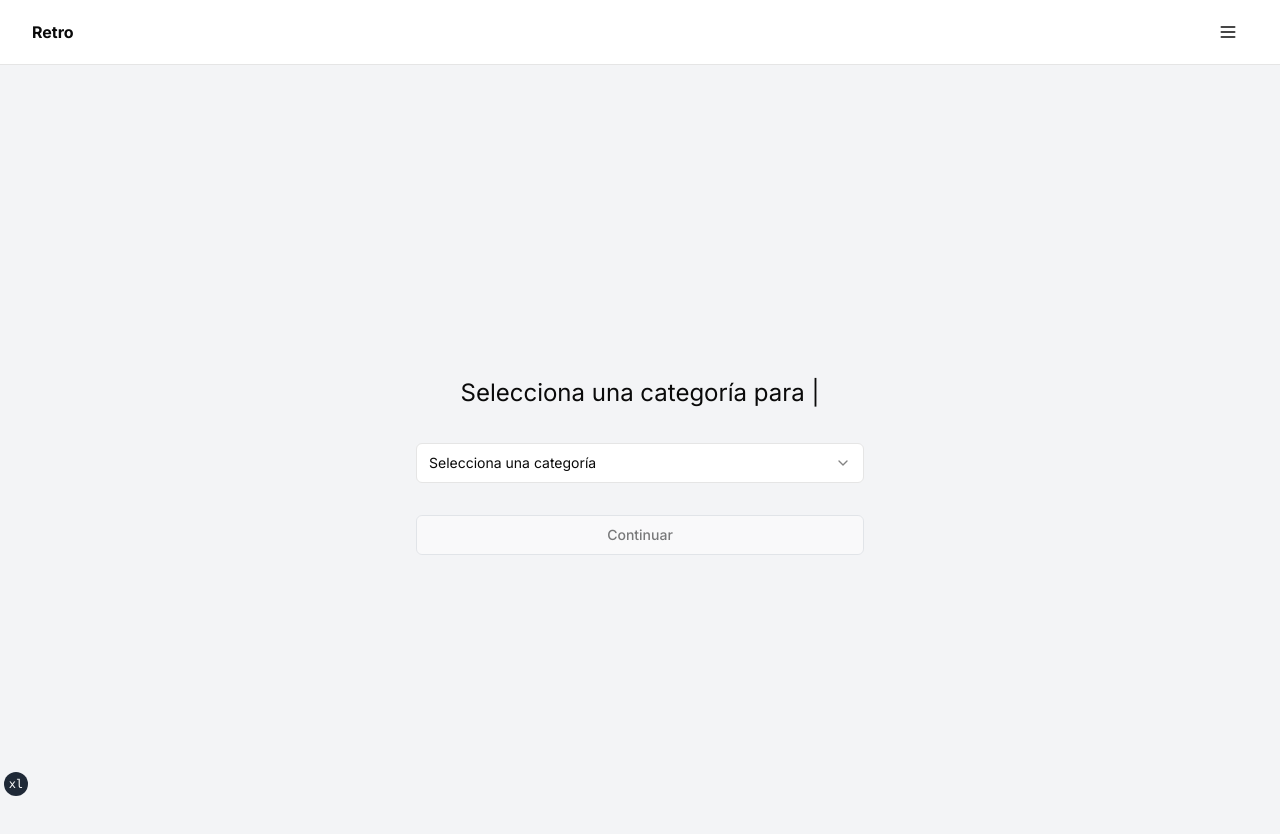
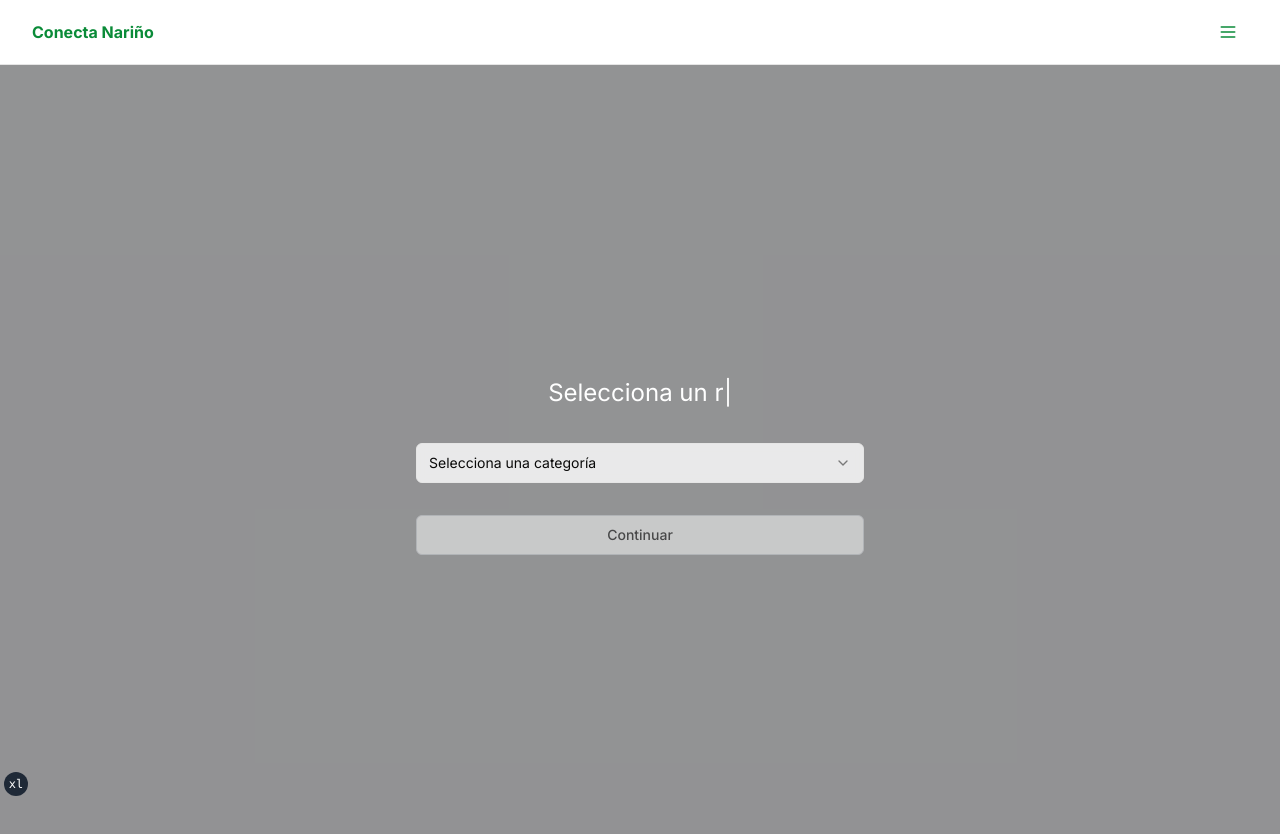
Before and after one commit to Saidres/conecta-narino, a Next.js app: page /rol in a window 1280 px wide. Shown: the top 834 px of the page. Built offline with nearby package versions, Linux system fonts and the light colour scheme.

Commit message:
Integracion de asistente virtual

```diff
--- a/app/layout.tsx
+++ b/app/layout.tsx
@@ -7,7 +7,7 @@ import { cn } from "@/lib/utils"
 import { SiteHeader } from "@/components/site-header"
 import { TailwindIndicator } from "@/components/tailwind-indicator"
 import { ThemeProvider } from "@/components/theme-provider"
-
+import Script from 'next/script'
 export const metadata: Metadata = {
   title: {
     default: siteConfig.name,
@@ -53,6 +53,8 @@ export default function RootLayout({ children }: RootLayoutProps) {
             </div>
             <TailwindIndicator />
           </ThemeProvider>
+          <Script src="https://cdn.botpress.cloud/webchat/v2.2/inject.js"></Script>
+          <Script src="https://files.bpcontent.cloud/2024/12/12/02/20241212021003-7H321CGC.js"></Script>
         </body>
       </html>
     </>
--- a/app/rol/page.tsx
+++ b/app/rol/page.tsx
@@ -4,45 +4,94 @@ import { useState } from 'react'
 import { TypeAnimation } from 'react-type-animation'
 import { Select, SelectContent, SelectItem, SelectTrigger, SelectValue } from "@/components/ui/select"
 import { Button } from "@/components/ui/button"
+import YouTube from 'react-youtube'
+import {useRouter} from 'next/navigation'
 
 export default function Home() {
-  const [selectedCategory, setSelectedCategory] = useState<string>('')
+  const [selectedCategory, setSelectedCategory] = useState<string>('');
+  const router = useRouter()
+
+
 
   const handleContinue = () => {
     if (selectedCategory) {
       console.log(`Continuing with category: ${selectedCategory}`)
       // Aquí puedes agregar la lógica para continuar
+      switch (selectedCategory) {
+        case "operarioTuristico":
+          router.push('/')
+          break;
+        case "productorAgricola":
+          router.push('/')
+          break;
+        case "turista":
+          router.push('/')
+          break;
+        default:
+
+          break;
+      }
     } else {
       alert('Por favor, selecciona una categoría antes de continuar.')
     }
   }
 
+  // Configuraciones de YouTube
+  const youtubeOpts = {
+    height: '100%',
+    width: '100%',
+    playerVars: {
+      autoplay: 1, // Auto reproducir
+      mute: 1, // Silenciar
+      loop: 1, // Bucle
+      controls: 0, // Ocultar controles
+      showinfo: 0,
+      modestbranding: 1,
+      playlist: 'up5z3CfFZ_U' // ID del video para loop
+    }
+  }
+
+
   return (
-    <main className="flex min-h-screen flex-col items-center justify-center p-24 bg-gray-100">
-      <div className="w-full max-w-md space-y-8">
-        <div className="text-center">
+    <main className="relative flex min-h-screen flex-col items-center justify-center p-24 bg-gray-100 overflow-hidden">
+      {/* Fondo de YouTube */}
+      <div className="absolute inset-0 z-0">
+        <YouTube
+          videoId="up5z3CfFZ_U"
+          opts={youtubeOpts}
+          className="absolute inset-0 w-full h-full"
+          iframeClassName="absolute inset-0 w-full h-full pointer-events-none"
+        />
+      </div>
+
+      {/* Capa de oscurecimiento para mejorar legibilidad */}
+      <div className="absolute inset-0 bg-black/40 z-10"></div>
+
+      <div className="relative z-20 w-full max-w-md space-y-8">
+        <div className="text-center text-white">
           <TypeAnimation
             sequence={[
-              'Bienvenido a nuestra aplicación',
+              'Vive Nariño',
               1000,
-              'Selecciona una categoría para continuar',
+              'Selecciona un rol para continuar',
               1000,
             ]}
             wrapper="h2"
             speed={50}
             style={{ fontSize: '1.5em', display: 'inline-block' }}
             repeat={Infinity}
+            className="text-white"
           />
         </div>
 
         <Select onValueChange={setSelectedCategory}>
-          <SelectTrigger className="w-full">
+          <SelectTrigger className="w-full bg-white/80 backdrop-blur-sm">
             <SelectValue placeholder="Selecciona una categoría" />
           </SelectTrigger>
           <SelectContent>
-            <SelectItem value="categoria1">Categoría 1</SelectItem>
-            <SelectItem value="categoria2">Categoría 2</SelectItem>
-            <SelectItem value="categoria3">Categoría 3</SelectItem>
+            <SelectItem value="operarioTuristico">Operario turístico</SelectItem>
+            <SelectItem value="productorAgricola">Productor agrícola</SelectItem>
+            <SelectItem value="turista">Turista</SelectItem>
           </SelectContent>
         </Select>
 
--- a/components/main-nav.tsx
+++ b/components/main-nav.tsx
@@ -15,7 +15,7 @@ export function MainNav({ items }: MainNavProps) {
     <div className="flex gap-6 md:gap-10">
       <Link href="/" className="flex items-center space-x-2">
         {/* <Icons.logo className="h-6 w-6" /> */}
-        <span className="inline-block font-bold">{siteConfig.name}</span>
+        <span className="inline-block font-bold text-spring-green-700">{siteConfig.name}</span>
       </Link>
       {items?.length ? (
         <nav className="flex gap-6">
@@ -26,8 +26,8 @@ export function MainNav({ items }: MainNavProps) {
                   key={index}
                   href={item.href}
                   className={cn(
-                    "flex items-center text-sm font-medium text-muted-foreground",
-                    item.disabled && "cursor-not-allowed opacity-80"
+                    "flex items-center text-sm",
+                    item.disabled && "cursor-not-allowed opacity-80 text-spring-green-800"
                   )}
                 >
                   {item.title}
--- a/components/site-header.tsx
+++ b/components/site-header.tsx
@@ -21,10 +21,10 @@ export function SiteHeader() {
               <div
                 className={buttonVariants({
                   size: "icon",
-                  variant: "ghost",
+                  variant: "ghost"
                 })}
               >
-                <Icons.menu className="h-5 w-5 fill-current" />
+                <Icons.menu className="h-5 w-5 fill-current text-spring-green-700" />
                 <span className="sr-only">Menu</span>
               </div>
             </button>
--- a/config/site.ts
+++ b/config/site.ts
@@ -1,7 +1,7 @@
 export type SiteConfig = typeof siteConfig
 
 export const siteConfig = {
-  name: "Retro",
+  name: "Conecta Nariño",
   description:
     "Beautifully designed components built with Radix UI and Tailwind CSS.",
   mainNav: [
--- a/package.json
+++ b/package.json
@@ -34,6 +34,7 @@
     "react-leaflet": "^4.2.1",
     "react-spring": "^9.7.5",
     "react-type-animation": "^3.2.0",
+    "react-youtube": "^10.1.0",
     "tailwind-merge": "^1.14.0",
     "tailwindcss-animate": "^1.0.7"
   },
```
Also changed, not shown: app/login/page.tsx (+27 -9 lines), app/login/register.tsx (added), 1 other file (tests, documents, lock files or other folders).
